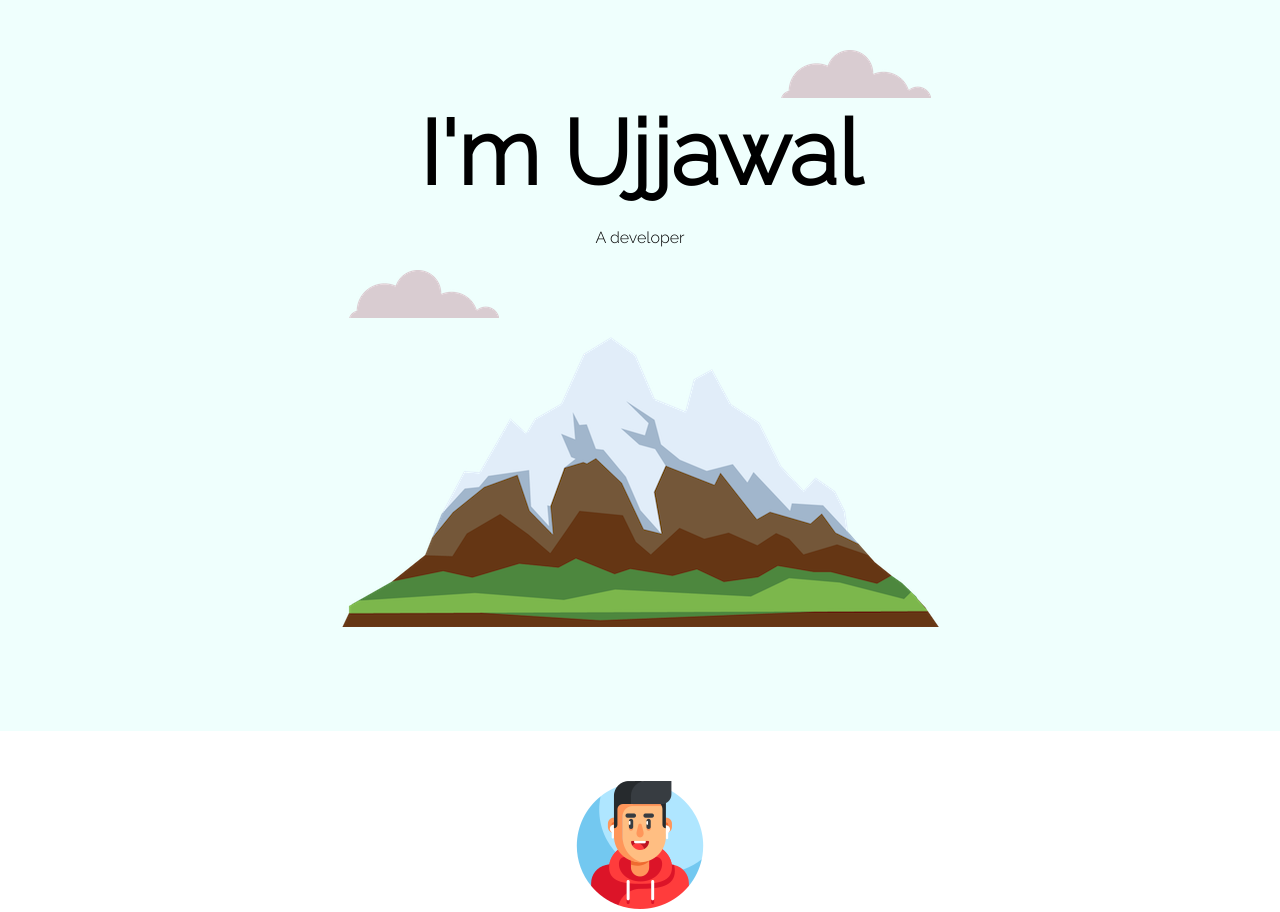
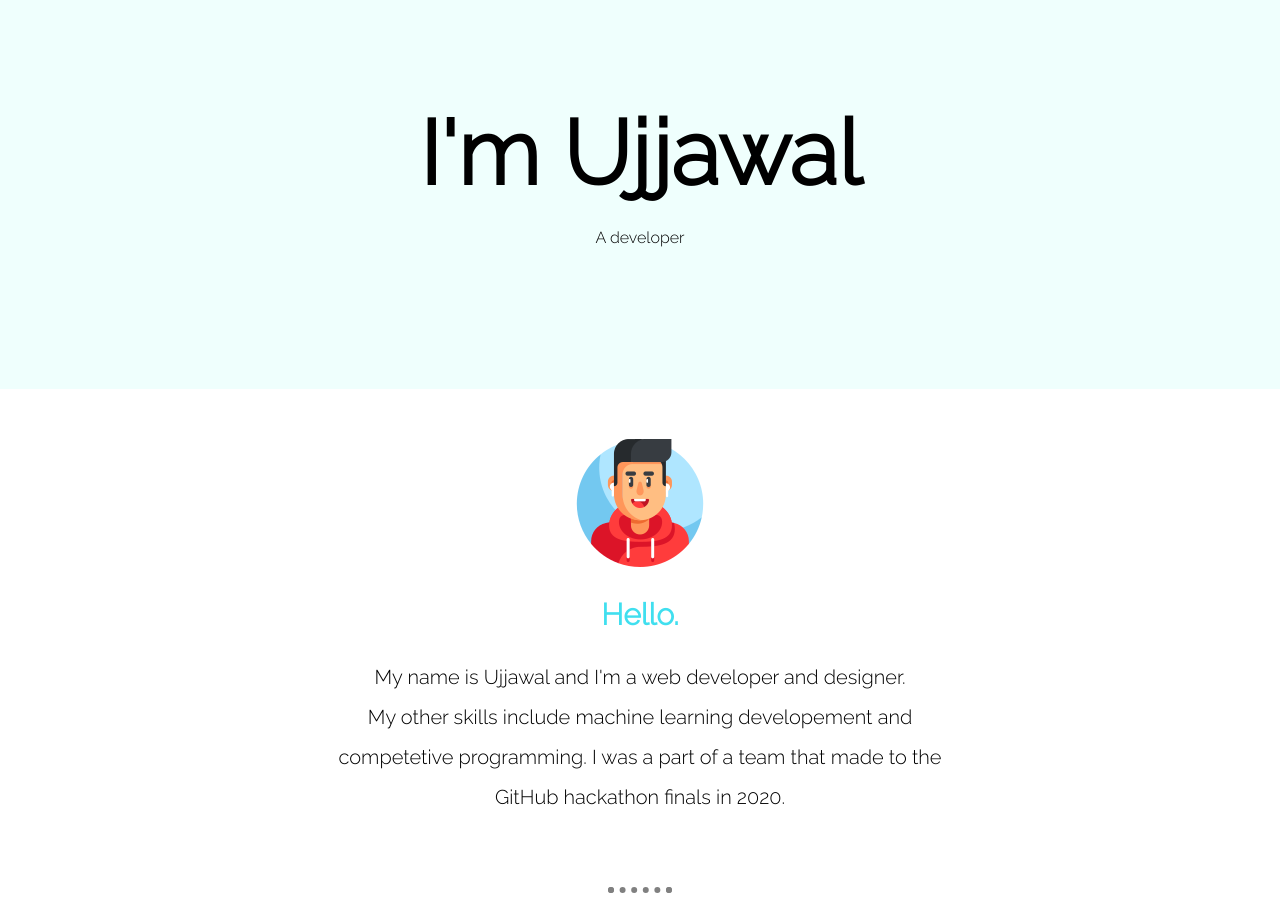
Before and after one commit to ujjawalD07/CV, a plain HTML site: page index.html in a window 1280 px wide. Shown: the top 912 px of the page. Drawn offline with Linux system fonts and the light colour scheme; a web font is replaced by a local one.

Commit message:
new changes

```diff
--- a/index.html
+++ b/index.html
@@ -20,11 +20,11 @@
 
 <body>
     <div class="top-container">
-        <img src="/images/cloud.png" class="top-cloud">
+        <img src="" class="top-cloud">
         <h1>I'm Ujjawal</h1>
         <p class="sub-heading"> A developer</p>
-        <img src="/images/cloud.png" class="bottom-cloud">
-        <img src="/images/mountain.png" class="mountain">
+        <img src="" class="bottom-cloud">
+        <img src="" class="mountain">
     </div>
 
     <div class="middle-container">
@@ -68,7 +68,7 @@
       <div class="bottom-container">
         <a class="footer-link" href="https://www.linkedin.com/in/ujjawal-dwivedi-23b5ba212/"><b>LinkedIn</b></a>
         <a class="footer-link" href="https://github.com/ujjawalD07"><b>GitHub</b></a>
-        <a class="footer-link" href="https://www.appbrewery.co/"><b>Website</b></a>
+        <a class="footer-link" href="https://ujjawald07.github.io/CV/"><b>Website</b></a>
         <p class="copyright">© 2022 Ujjawal Dwivedi.</p>
       </div>
 
```
